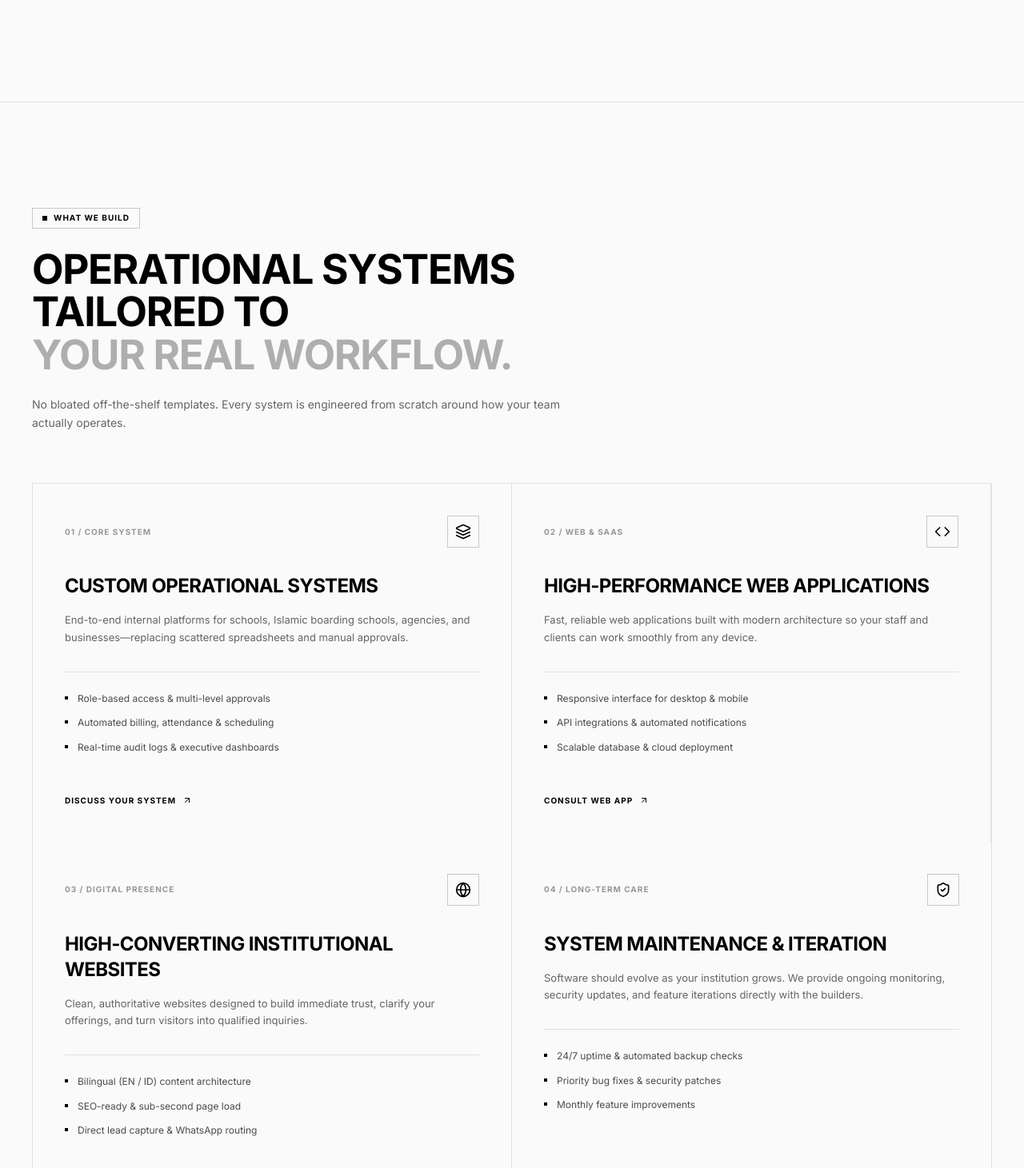
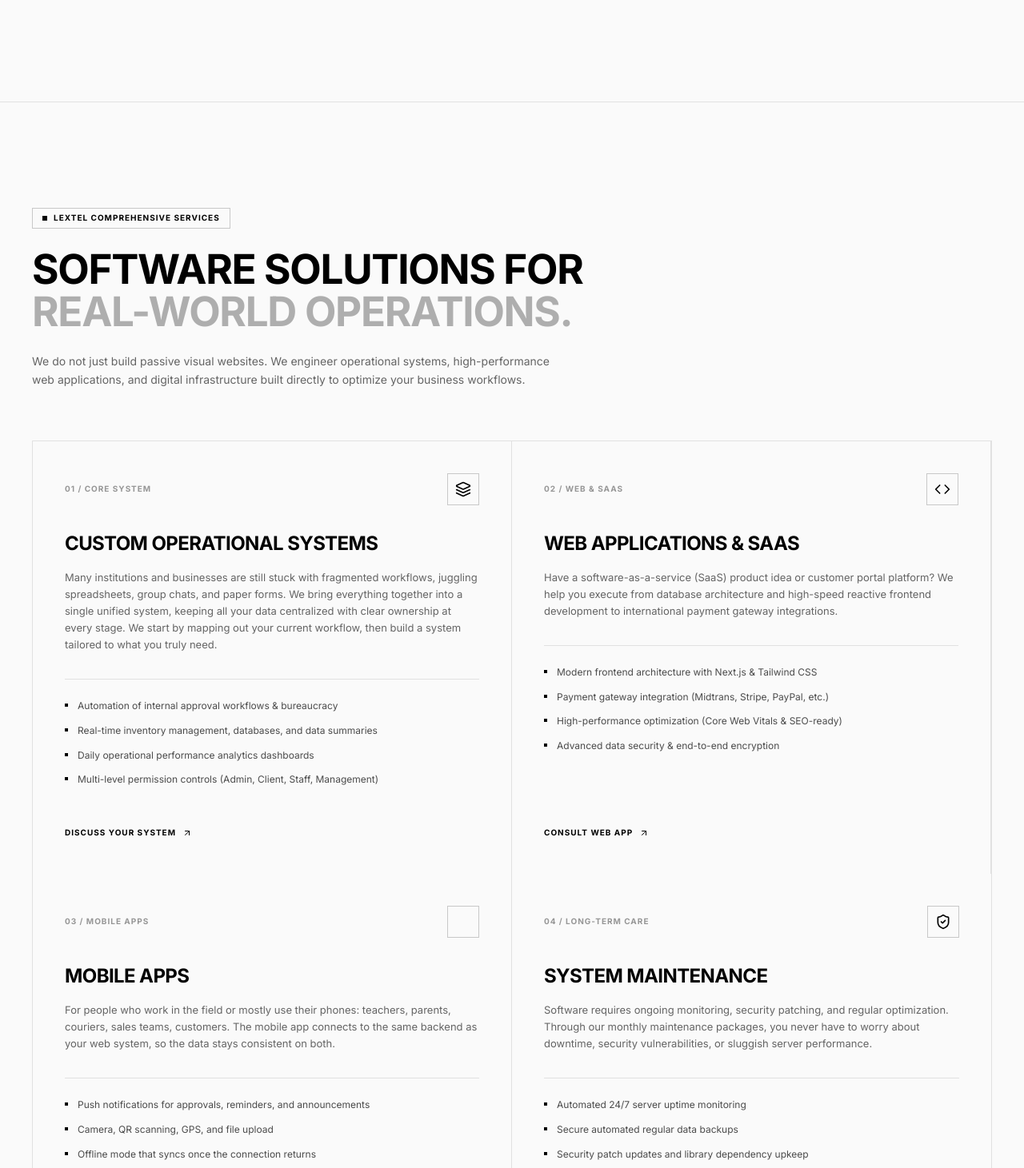
Before and after one commit to Fizora/lextel, a Next.js app: page / in a window 1280 px wide. Shown: the part 1339-2800 px from the top of the page at 80% size. Built offline with nearby package versions, Linux system fonts and the light colour scheme; a web font is replaced by a local one.

Commit message:
feat: change service content

```diff
--- a/app/const/data.ts
+++ b/app/const/data.ts
@@ -14,19 +14,15 @@ export const languagesList: { code: LangCode; label: string; name: string }[] =
 export const navLinksByLang: Record<LangCode, NavItem[]> = {
   en: [
     { label: "Home", href: "/" },
+    { label: "About", href: "/about" },
     { label: "Services", href: "/services" },
     { label: "Projects", href: "/projects" },
-    { label: "Portfolio", href: "/#portfolio" },
-    { label: "About", href: "/about" },
-    { label: "FAQ", href: "/#faq" },
   ],
   id: [
     { label: "Beranda", href: "/" },
+    { label: "Tentang", href: "/about" },
     { label: "Layanan", href: "/services" },
     { label: "Proyek", href: "/projects" },
-    { label: "Portofolio", href: "/#portfolio" },
-    { label: "Tentang", href: "/about" },
-    { label: "FAQ", href: "/#faq" },
   ],
 };
 
@@ -43,7 +39,7 @@ export const contactInfo = {
 const enContent = {
   footer: {
     description:
-      "Digital engineering studio building custom operational systems, high-performance web applications, and reliable software tailored to real workflows.",
+      "Digital engineering studio building custom operational systems, high-performance applications, and reliable software tailored to real workflows.",
     license: "Lextel by Lexentify • Engineered for Real Operations",
     ctaTitle: "Start a project or stay updated",
     ctaPlaceholder: "Enter your work email",
@@ -58,11 +54,9 @@ const enContent = {
     termsHref: "/terms",
     quickLinks: [
       { label: "Home", href: "/" },
+      { label: "About Us", href: "/about" },
       { label: "Services", href: "/services" },
       { label: "Projects", href: "/projects" },
-      { label: "Portfolio", href: "/#portfolio" },
-      { label: "About Us", href: "/about" },
-      { label: "FAQ", href: "/#faq" },
     ],
     serviceLinks: [
       { label: "Custom Operational Systems", href: "/services#ops-system" },
@@ -81,7 +75,7 @@ export const landingContentByLang: Record<LangCode, LandingContentType> = {
   id: {
     footer: {
       description:
-        "Studio rekayasa digital yang membangun sistem operasional kustom, aplikasi web berperforma tinggi, dan perangkat lunak yang disesuaikan dengan alur kerja nyata.",
+        "Studio rekayasa digital yang membangun sistem operasional kustom, aplikasi berperforma tinggi, dan perangkat lunak yang disesuaikan dengan alur kerja nyata.",
       license: "Lextel oleh Lexentify • Dirancang untuk Operasional Nyata",
       ctaTitle: "Diskusikan kebutuhan sistem Anda",
       ctaPlaceholder: "Masukkan email institusi / kerja",
@@ -98,9 +92,7 @@ export const landingContentByLang: Record<LangCode, LandingContentType> = {
         { label: "Beranda", href: "/" },
         { label: "Layanan", href: "/services" },
         { label: "Proyek", href: "/projects" },
-        { label: "Portofolio", href: "/#portfolio" },
         { label: "Tentang Kami", href: "/about" },
-        { label: "FAQ", href: "/#faq" },
       ],
       serviceLinks: [
         { label: "Sistem Operasional Kustom", href: "/services#ops-system" },
--- a/app/const/landing/Services.ts
+++ b/app/const/landing/Services.ts
@@ -1,4 +1,10 @@
 import { LangCode } from "@/app/context/LangaugeContext";
+import {
+  LuCpu,
+  LuLayoutTemplate,
+  LuWrench,
+  LuSmartphone,
+} from "react-icons/lu";
 
 export interface ServiceItem {
   id: string;
@@ -25,144 +31,152 @@ export interface ServicesContent {
 
 export const servicesContentByLang: Record<LangCode, ServicesContent> = {
   en: {
-    badge: "What We Build",
-    titleMain: "Operational systems tailored to",
-    titleHighlight: "your real workflow.",
+    badge: "Lextel Comprehensive Services",
+    titleMain: "Software Solutions for",
+    titleHighlight: "Real-World Operations.",
     description:
-      "No bloated off-the-shelf templates. Every system is engineered from scratch around how your team actually operates.",
+      "We do not just build passive visual websites. We engineer operational systems, high-performance web applications, and digital infrastructure built directly to optimize your business workflows.",
     items: [
       {
         id: "ops-system",
         tag: "01 / CORE SYSTEM",
         title: "Custom Operational Systems",
         description:
-          "End-to-end internal platforms for schools, Islamic boarding schools, agencies, and businesses—replacing scattered spreadsheets and manual approvals.",
+          "Many institutions and businesses are still stuck with fragmented workflows, juggling spreadsheets, group chats, and paper forms. We bring everything together into a single unified system, keeping all your data centralized with clear ownership at every stage. We start by mapping out your current workflow, then build a system tailored to what you truly need.",
         deliverables: [
-          "Role-based access & multi-level approvals",
-          "Automated billing, attendance & scheduling",
-          "Real-time audit logs & executive dashboards",
+          "Automation of internal approval workflows & bureaucracy",
+          "Real-time inventory management, databases, and data summaries",
+          "Daily operational performance analytics dashboards",
+          "Multi-level permission controls (Admin, Client, Staff, Management)",
         ],
         ctaLabel: "Discuss Your System",
-        href: "mailto:business@lexentify.com", // <-- Diubah
+        href: "mailto:business@lexentify.com",
       },
       {
         id: "web-app",
         tag: "02 / WEB & SAAS",
-        title: "High-Performance Web Applications",
+        title: "Web Applications & SaaS",
         description:
-          "Fast, reliable web applications built with modern architecture so your staff and clients can work smoothly from any device.",
+          "Have a software-as-a-service (SaaS) product idea or customer portal platform? We help you execute from database architecture and high-speed reactive frontend development to international payment gateway integrations.",
         deliverables: [
-          "Responsive interface for desktop & mobile",
-          "API integrations & automated notifications",
-          "Scalable database & cloud deployment",
+          "Modern frontend architecture with Next.js & Tailwind CSS",
+          "Payment gateway integration (Midtrans, Stripe, PayPal, etc.)",
+          "High-performance optimization (Core Web Vitals & SEO-ready)",
+          "Advanced data security & end-to-end encryption",
         ],
         ctaLabel: "Consult Web App",
-        href: "mailto:business@lexentify.com", // <-- Diubah
+        href: "mailto:business@lexentify.com",
       },
       {
-        id: "company-profile",
-        tag: "03 / DIGITAL PRESENCE",
-        title: "High-Converting Institutional Websites",
+        id: "mobile-app",
+        tag: "03 / MOBILE APPS",
+        title: "Mobile Apps",
         description:
-          "Clean, authoritative websites designed to build immediate trust, clarify your offerings, and turn visitors into qualified inquiries.",
+          "For people who work in the field or mostly use their phones: teachers, parents, couriers, sales teams, customers. The mobile app connects to the same backend as your web system, so the data stays consistent on both.",
         deliverables: [
-          "Bilingual (EN / ID) content architecture",
-          "SEO-ready & sub-second page load",
-          "Direct lead capture & WhatsApp routing",
+          "Push notifications for approvals, reminders, and announcements",
+          "Camera, QR scanning, GPS, and file upload",
+          "Offline mode that syncs once the connection returns",
+          "Publishing to Google Play",
         ],
-        ctaLabel: "Build Your Website",
-        href: "mailto:business@lexentify.com", // <-- Diubah
+        ctaLabel: "Consult Mobile App",
+        href: "mailto:business@lexentify.com",
       },
       {
         id: "maintenance",
         tag: "04 / LONG-TERM CARE",
-        title: "System Maintenance & Iteration",
+        title: "System Maintenance",
         description:
-          "Software should evolve as your institution grows. We provide ongoing monitoring, security updates, and feature iterations directly with the builders.",
+          "Software requires ongoing monitoring, security patching, and regular optimization. Through our monthly maintenance packages, you never have to worry about downtime, security vulnerabilities, or sluggish server performance.",
         deliverables: [
-          "24/7 uptime & automated backup checks",
-          "Priority bug fixes & security patches",
-          "Monthly feature improvements",
+          "Automated 24/7 server uptime monitoring",
+          "Secure automated regular data backups",
+          "Security patch updates and library dependency upkeep",
+          "Dedicated development hour allocations for new features",
         ],
         ctaLabel: "See Care Plans",
-        href: "mailto:business@lexentify.com", // <-- Diubah
+        href: "mailto:business@lexentify.com",
       },
     ],
     bottomNote: "Have a specific workflow problem that doesn't fit a box?",
     bottomCta: {
-      label: "Talk Directly With Us",
-      href: "mailto:business@lexentify.com", // <-- Diubah
+      label: "Discuss Your Requirements",
+      href: "mailto:business@lexentify.com",
     },
   },
   id: {
-    badge: "Layanan Kami",
-    titleMain: "Sistem operasional yang dirancang sesuai",
-    titleHighlight: "alur kerja nyata Anda.",
+    badge: "Layanan Komprehensif Lextel",
+    titleMain: "Solusi Perangkat Lunak untuk",
+    titleHighlight: "Operasional Nyata.",
     description:
-      "Bukan template kaku yang memaksa Anda beradaptasi. Setiap sistem dibangun dari nol mengikuti cara tim dan institusi Anda bekerja.",
+      "Kami tidak sekadar membuat website visual yang pasif. Kami merekayasa sistem operasional, aplikasi web berperforma tinggi, dan infrastruktur digital yang dirancang langsung untuk mengoptimalkan alur kerja bisnis Anda.",
     items: [
       {
         id: "ops-system",
         tag: "01 / SISTEM INTI",
         title: "Sistem Operasional Kustom",
         description:
-          "Platform internal terpadu untuk sekolah, pesantren, instansi, dan perusahaan—menggantikan tumpukan spreadsheet dan persetujuan manual.",
+          "Banyak instansi dan perusahaan masih terjebak dalam alur kerja yang terpecah, mulai dari spreadsheet, grup chat, hingga formulir kertas. Kami menyatukannya ke dalam satu sistem terpadu agar seluruh data terpusat dan setiap tahapan kerja memiliki penanggung jawab yang jelas. Prosesnya kami mulai dengan memetakan alur kerja Anda saat ini, lalu membangun sistem yang benar-benar sesuai kebutuhan.",
         deliverables: [
-          "Hak akses berbasis peran & persetujuan berjenjang",
-          "Otomatisasi administrasi, presensi & jadwal",
-          "Log aktivitas real-time & dashboard pimpinan",
+          "Otomatisasi alur persetujuan & birokrasi internal",
+          "Manajemen inventaris, database, dan rekap data real-time",
+          "Dashboard analitik performa operasional harian",
+          "Hak akses multi-level (Admin, Klien, Staf, Manajemen)",
         ],
         ctaLabel: "Diskusikan Sistem Anda",
-        href: "mailto:business@lexentify.com", // <-- Diubah
+        href: "mailto:business@lexentify.com",
       },
       {
         id: "web-app",
         tag: "02 / WEB & SAAS",
-        title: "Aplikasi Web Berperforma Tinggi",
+        title: "Aplikasi Web & SaaS",
         description:
-          "Aplikasi web cepat dan stabil dengan arsitektur modern agar staf maupun pengguna dapat bekerja lancar dari perangkat apa pun.",
+          "Punya ide produk software-as-a-service (SaaS) atau platform portal pelanggan? Kami membantu Anda mengeksekusi dari tahap arsitektur database, pengembangan frontend reaktif berkecepatan tinggi, hingga integrasi sistem pembayaran internasional.",
         deliverables: [
-          "Antarmuka responsif untuk desktop & ponsel",
-          "Integrasi API & notifikasi otomatis",
-          "Database terukur & deployment cloud aman",
+          "Arsitektur frontend modern dengan Next.js & Tailwind CSS",
+          "Integrasi payment gateway (Midtrans, Stripe, PayPal, dll)",
+          "Optimasi performa tinggi (Core Web Vitals & SEO-ready)",
+          "Keamanan data tingkat lanjut & enkripsi end-to-end",
         ],
         ctaLabel: "Konsultasi Aplikasi",
-        href: "mailto:business@lexentify.com", // <-- Diubah
+        href: "mailto:business@lexentify.com",
       },
       {
-        id: "company-profile",
-        tag: "03 / IDENTITAS DIGITAL",
-        title: "Website Institusi & Konversi Tinggi",
+        id: "mobile-app",
+        tag: "03 / APLIKASI MOBILE",
+        title: "Mobile Apps",
         description:
-          "Website bersih dan berwibawa yang dirancang membangun kepercayaan sejak detik pertama serta mengubah pengunjung menjadi calon klien.",
+          "Untuk mereka yang bekerja di lapangan atau lebih sering memakai ponsel: guru, wali murid, kurir, tim sales, pelanggan. Aplikasi mobile terhubung ke backend yang sama dengan sistem web Anda, jadi datanya selalu sama di keduanya.",
         deliverables: [
-          "Arsitektur konten dwibahasa (ID / EN)",
-          "Struktur ramah SEO & waktu muat super cepat",
-          "Formulir prospek & integrasi langsung ke WhatsApp",
+          "Notifikasi push untuk persetujuan, pengingat, dan pengumuman",
+          "Kamera, scan QR, GPS, dan unggah file",
+          "Mode offline yang tersinkron saat koneksi kembali",
+          "Rilis ke Google Play",
         ],
-        ctaLabel: "Buat Website Anda",
-        href: "mailto:business@lexentify.com", // <-- Diubah
+        ctaLabel: "Konsultasi Aplikasi Mobile",
+        href: "mailto:business@lexentify.com",
       },
       {
         id: "maintenance",
         tag: "04 / PENDAMPINGAN",
-        title: "Pemeliharaan & Pengembangan Berkelanjutan",
+        title: "Pemeliharaan Sistem",
         description:
-          "Perangkat lunak harus ikut tumbuh bersama institusi Anda. Kami menangani pemantauan, keamanan, dan penambahan fitur langsung bersama tim pembuatnya.",
+          "Perangkat lunak membutuhkan pemantauan, pembaruan keamanan, dan optimasi berkala. Melalui paket pemeliharaan bulanan kami, Anda tidak perlu cemas tentang downtime, kerentanan keamanan, atau lambatnya performa server.",
         deliverables: [
-          "Pemantauan server & cadangan data otomatis",
-          "Perbaikan cepat & pembaruan keamanan berkala",
-          "Penyesuaian fitur seiring perkembangan alur kerja",
+          "Monitoring uptime server otomatis 24 jam sehari",
+          "Pencadangan (backup) data berkala yang aman",
+          "Pembaruan patch keamanan dan dependensi pustaka",
+          "Alokasi jam pengembangan prioritas untuk fitur baru",
         ],
         ctaLabel: "Lihat Paket Dukungan",
-        href: "mailto:business@lexentify.com", // <-- Diubah
+        href: "mailto:business@lexentify.com",
       },
     ],
     bottomNote:
       "Punya kebutuhan alur kerja spesifik yang belum tercantum di atas?",
     bottomCta: {
-      label: "Ceritakan Langsung ke Kami",
-      href: "mailto:business@lexentify.com", // <-- Diubah
+      label: "Diskusikan Kebutuhan Anda",
+      href: "mailto:business@lexentify.com",
     },
   },
 };
--- a/app/const/page/Services.ts
+++ b/app/const/page/Services.ts
@@ -1,5 +1,9 @@
-import { LangCode } from "@/app/context/LangaugeContext";
-import { LuCpu, LuLayoutTemplate, LuBuilding2, LuWrench } from "react-icons/lu";
+import {
+  LuCpu,
+  LuLayoutTemplate,
+  LuWrench,
+  LuSmartphone,
+} from "react-icons/lu";
 
 export const servicesContentByLang = {
   id: {
@@ -11,13 +15,13 @@ export const servicesContentByLang = {
     ctaSecondary: "Lihat Portofolio",
     services: [
       {
-        id: "ops-system", // <-- Disesuaikan dengan Footer
+        id: "ops-system",
         icon: LuCpu,
-        title: "Sistem Operasional Kustom", // <-- Disesuaikan dengan Footer
+        title: "Sistem Operasional Kustom",
         tagline:
           "Mengganti spreadsheet manual & birokrasi rumit dengan sistem terpadu.",
         description:
-          "Setiap bisnis memiliki standar operasional yang unik. Memaksa bisnis Anda beradaptasi dengan perangkat lunak 'one-size-fits-all' justru memperlambat pertumbuhan. Kami membangun sistem operasional kustom yang memetakan persis alur kerja harian tim Anda.",
+          "Banyak instansi dan perusahaan masih terjebak dalam alur kerja yang terpecah, mulai dari spreadsheet, grup chat, hingga formulir kertas. Kami menyatukannya ke dalam satu sistem terpadu agar seluruh data terpusat dan setiap tahapan kerja memiliki penanggung jawab yang jelas. Prosesnya kami mulai dengan memetakan alur kerja Anda saat ini, lalu membangun sistem yang benar-benar sesuai kebutuhan.",
         features: [
           "Otomatisasi alur persetujuan & birokrasi internal",
           "Manajemen inventaris, database, dan rekap data real-time",
@@ -29,9 +33,9 @@ export const servicesContentByLang = {
           "Cocok untuk: Perusahaan distribusi, lembaga pendidikan, yayasan/pesantren, dan pabrik.",
       },
       {
-        id: "web-app", // <-- Disesuaikan dengan Footer
+        id: "web-app",
         icon: LuLayoutTemplate,
-        title: "Aplikasi Web & SaaS", // <-- Disesuaikan dengan Footer
+        title: "Aplikasi Web & SaaS",
         tagline:
           "Membangun produk digital berskala tinggi yang cepat dan siap diluncurkan.",
         description:
@@ -53,26 +57,35 @@ export const servicesContentByLang = {
           "Cocok untuk: Startup teknologi, founder produk digital, dan agensi berkembang.",
       },
       {
-        id: "company-profile", // <-- Disesuaikan dengan Footer
-        icon: LuBuilding2,
-        title: "Website Institusi", // <-- Disesuaikan dengan Footer
-        tagline: "Membangun kredibilitas digital yang kokoh dan berwibawa.",
+        id: "mobile-app",
+        icon: LuSmartphone,
+        tagline:
+          "Membangun aplikasi mobile Android yang terintegrasi, responsif, dan siap mendukung kebutuhan operasional bisnis Anda.",
+        title: "Mobile Apps",
         description:
-          "Website institusi harus mencerminkan profesionalisme mutlak. Kami merancang situs web korporat, instansi, dan penyedia jasa profesional yang cepat, mudah dikelola, elegan, dan dirancang untuk mengonversi pengunjung menjadi klien nyata.",
+          "Untuk mereka yang bekerja di lapangan atau lebih sering memakai ponsel: guru, wali murid, kurir, tim sales, pelanggan. Aplikasi mobile terhubung ke backend yang sama dengan sistem web Anda, jadi datanya selalu sama di keduanya.",
         features: [
-          "Desain UI/UX eksklusif, bersih, dan berorientasi konversi",
-          "Sistem Manajemen Konten (CMS) yang mudah digunakan mandiri",
-          "Optimasi kecepatan muat halaman di bawah 1 detik",
-          "Struktur SEO teknis mendalam untuk dominasi mesin pencari",
+          "Notifikasi push untuk persetujuan, pengingat, dan pengumuman",
+          "Kamera, scan QR, GPS, dan unggah file",
+          "Mode offline yang tersinkron saat koneksi kembali",
+          "Rilis ke Google Play",
         ],
-        tech: ["Next.js", "Headless CMS", "Vercel Cloud", "Tailwind CSS"],
+        tech: [
+          "Flutter",
+          "React Native",
+          "Expo",
+          "TypeScript",
+          "Firebase Cloud Messaging",
+          "REST API",
+        ],
         target:
-          "Cocok untuk: Firma hukum, lembaga pendidikan, kontraktor, dan perusahaan jasa B2B.",
+          "Cocok untuk: presensi, laporan lapangan, aplikasi wali murid atau pelanggan, dan apa pun yang perlu ada di saku pengguna.",
       },
+
       {
-        id: "maintenance", // <-- Disesuaikan dengan Footer
+        id: "maintenance",
         icon: LuWrench,
-        title: "Pemeliharaan Sistem", // <-- Disesuaikan dengan Footer
+        title: "Pemeliharaan Sistem",
         tagline:
           "Memastikan infrastruktur digital Anda aman, stabil, dan selalu aktif 24/7.",
         description:
@@ -123,13 +136,13 @@ export const servicesContentByLang = {
     ctaSecondary: "View Portfolio",
     services: [
       {
-        id: "ops-system", // <-- Disesuaikan dengan Footer
+        id: "ops-system",
         icon: LuCpu,
-        title: "Custom Operational Systems", // <-- Disesuaikan dengan Footer
+        title: "Custom Operational Systems",
         tagline:
           "Replacing manual spreadsheets & complex bureaucracy with unified systems.",
         description:
-          "Every business has unique operational standards. Forcing your business to adapt to 'one-size-fits-all' software slows down growth. We build custom operational systems mapped precisely to your team's daily workflows.",
+          "Many institutions and businesses are still stuck with fragmented workflows, juggling spreadsheets, group chats, and paper forms. We bring everything together into a single unified system, keeping all your data centralized with clear ownership at every stage. We start by mapping out your current workflow, then build a system tailored to what you truly need.",
         features: [
           "Automation of internal approval workflows & bureaucracy",
           "Real-time inventory management, databases, and data summaries",
@@ -141,9 +154,9 @@ export const servicesContentByLang = {
           "Ideal for: Distribution companies, educational institutions, foundations, and manufacturing plants.",
       },
       {
-        id: "web-app", // <-- Disesuaikan dengan Footer
+        id: "web-app",
         icon: LuLayoutTemplate,
-        title: "Web Applications & SaaS", // <-- Disesuaikan dengan Footer
+        title: "Web Applications & SaaS",
         tagline:
           "Building high-scale digital products that are fast and ready to launch.",
         description:
@@ -165,27 +178,34 @@ export const servicesContentByLang = {
           "Ideal for: Tech startups, digital product founders, and scaling agencies.",
       },
       {
-        id: "company-profile", // <-- Disesuaikan dengan Footer
-        icon: LuBuilding2,
-        title: "Institutional Websites", // <-- Disesuaikan dengan Footer
+        id: "mobile-app",
+        icon: LuSmartphone,
         tagline:
-          "Establishing a rock-solid, authoritative digital credibility.",
+          "Building integrated, responsive Android mobile applications ready to support your business operational needs.",
+        title: "Mobile Apps",
         description:
-          "Institutional websites must project absolute professionalism. We design corporate sites, government bodies, and professional service providers that are fast, easy to manage, elegant, and engineered to convert visitors into real clients.",
+          "For people who work in the field or mostly use their phones: teachers, parents, couriers, sales teams, customers. The mobile app connects to the same backend as your web system, so the data stays consistent on both.",
         features: [
-          "Exclusive, clean, and conversion-oriented UI/UX design",
-          "Intuitive Content Management System (CMS) for independent updates",
-          "Page load speed optimization under 1 second",
-          "In-depth technical SEO architecture for search engine dominance",
+          "Push notifications for approvals, reminders, and announcements",
+          "Camera, QR scanning, GPS, and file upload",
+          "Offline mode that syncs once the connection returns",
+          "Publishing to Google Play",
         ],
-        tech: ["Next.js", "Headless CMS", "Vercel Cloud", "Tailwind CSS"],
+        tech: [
+          "Flutter",
+          "React Native",
+          "Expo",
+          "TypeScript",
+          "Firebase Cloud Messaging",
+          "REST API",
+        ],
         target:
-          "Ideal for: Law firms, educational institutions, contractors, and B2B service providers.",
+          "Best for: attendance, field reporting, parent or customer apps, and anything people need in their pocket.",
       },
       {
-        id: "maintenance", // <-- Disesuaikan dengan Footer
+        id: "maintenance",
         icon: LuWrench,
-        title: "System Maintenance", // <-- Disesuaikan dengan Footer
+        title: "System Maintenance",
         tagline:
           "Ensuring your digital infrastructure remains secure, stable, and active 24/7.",
         description:
```
Also changed, not shown: app/components/landing/Hero.tsx (+6 -2 lines).
